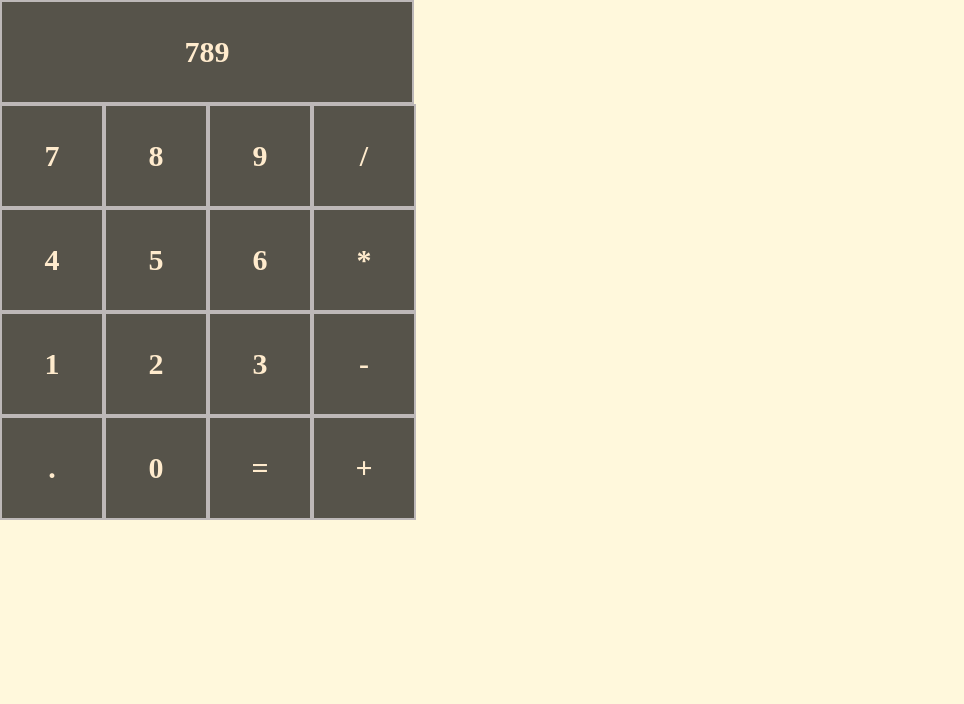
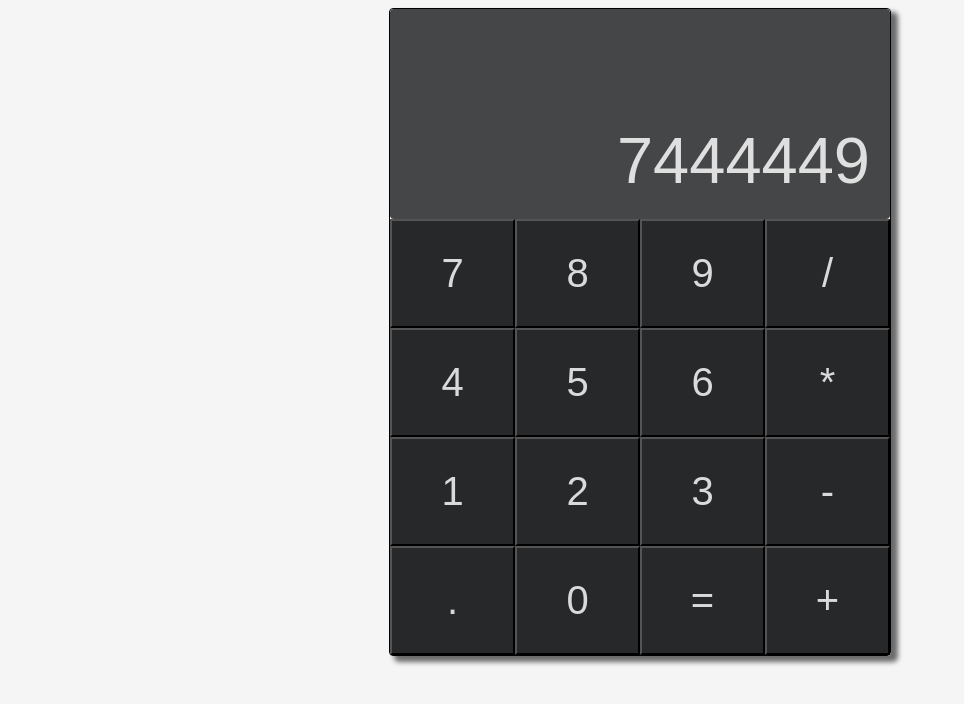
Before and after one commit to Budescu-Eftimie/Javascript-Calculator, a plain HTML site: page index.html in a window 1280 px wide. Shown: the whole page, without its empty margins (0-964 px from the left). Drawn offline with Linux system fonts and the light colour scheme.

Commit message:
refactoring css

```diff
--- a/index.html
+++ b/index.html
@@ -10,23 +10,25 @@
   </head>
   <body>
     <div class="container">
-      <div data-key="screen">789</div>
-      <div data-key="7">7</div>
-      <div data-key="8">8</div>
-      <div data-key="9">9</div>
-      <div data-key="/">/</div>
-      <div data-key="4">4</div>
-      <div data-key="5">5</div>
-      <div data-key="6">6</div>
-      <div data-key="*">*</div>
-      <div data-key="1">1</div>
-      <div data-key="2">2</div>
-      <div data-key="3">3</div>
-      <div data-key="-">-</div>
-      <div data-key=".">.</div>
-      <div data-key="0">0</div>
-      <div data-key="=">=</div>
-      <div data-key="+">+</div>
+      <div class="screen">7444449</div>
+      <div class="buttons">
+        <button data-key="7">7</button>
+        <button data-key="8">8</button>
+        <button data-key="9">9</button>
+        <button data-key="/">/</button>
+        <button data-key="4">4</button>
+        <button data-key="5">5</button>
+        <button data-key="6">6</button>
+        <button data-key="*">*</button>
+        <button data-key="1">1</button>
+        <button data-key="2">2</button>
+        <button data-key="3">3</button>
+        <button data-key="-">-</button>
+        <button data-key=".">.</button>
+        <button data-key="0">0</button>
+        <button data-key="=">=</button>
+        <button data-key="+">+</button>
+      </div>
     </div>
   </body>
 </html>
--- a/style.css
+++ b/style.css
@@ -1,31 +1,50 @@
 * {
-  margin: 0;
-  background-color: cornsilk;
+  color: rgba(255, 255, 255, 0.829);
+  font-family: Arial, Helvetica, sans-serif;
+}
+
+body {
+  background-color: whitesmoke;
 }
 
 .container {
+  box-shadow: 6px 5px 5px 1px rgba(0, 0, 0, 0.568);
+  border: 1px solid black;
+  border-radius: 4px;
+  width: 500px;
+  margin: auto;
+  height: fit-content;
+}
+
+.buttons {
+  max-width: 100%;
+  max-height: 100%;
   display: flex;
   flex-wrap: wrap;
+}
 
-  width: 450px;
-  height: 400px;
+button {
+  background-color: rgb(39, 40, 41);
+  font-size: 40px;
+  font-weight: 500;
+  padding: 30px;
+  flex: 1 25%;
 }
 
 
 
-[data-key] {
-  color: blanchedalmond;
-  border: 2px solid #bdb8b8;
-  font-size: 30px;
-  font-weight: bold;
+
+.screen {
+  line-height: 1.5;
+  border-radius: 4px;
+  contain: content;
+  padding-bottom: 10px;
+  padding-right: 20px;
+  background-color: rgb(69, 70, 71);
+  font-size: 65px;
   display: flex;
-  justify-content: center;
-  align-items: center;
-  background-color: rgba(0, 0, 0, 0.664);
-  width: 100px;
-  height: 100px;
+  justify-content: end;
+  align-items: flex-end;
+  max-width: 100%;
+  height: 200px;
 }
-
-[data-key="screen"] {
-      width: 410px;
-    }
```
